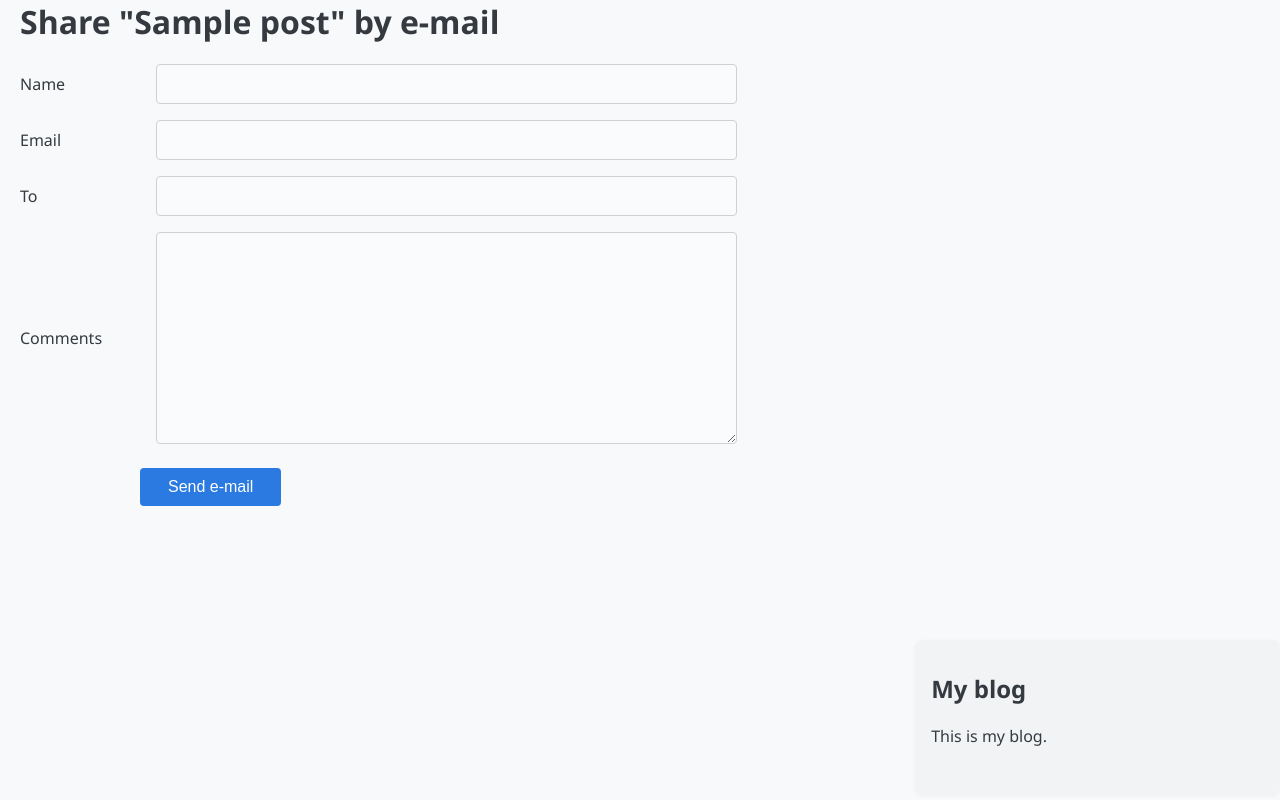
After one commit to Chaay/django-blog-app, a Django app: page /blog/1/share/ in a window 1280 px wide. The commit adds this page. Run offline with Django 4.2, Linux system fonts and the light colour scheme; tables that the repository leaves empty hold one stand-in row (values such as "Sample post").

Commit message:
Add post sharing feature with email form, view, and template integration

```diff
--- /dev/null
+++ b/blog/forms.py
@@ -0,0 +1,8 @@
+from django import forms
+
+class EmailPostForm(forms.Form):
+    name = forms.CharField(max_length=25)
+    email = forms.EmailField()
+    to = forms.EmailField()
+    comments = forms.CharField(required=False,
+                               widget=forms.Textarea)
--- a/blog/static/blog.css
+++ b/blog/static/blog.css
@@ -87,6 +87,7 @@
     width: 70%;
     float: left;
     min-height: 80vh;
+    margin-left: 20px
 }
 
 #sidebar {
@@ -119,3 +120,55 @@
         margin-top: 1rem;
     }
 }
+
+form {
+    max-width: 80%;
+}
+.form-row {
+    display: flex;
+    align-items: center;
+    gap: 16px;
+    margin-bottom: 16px;
+}
+
+.form-row label {
+    min-width: 120px;
+    font-weight: 500;
+    color: #343a40;
+    margin-bottom: 0;
+}
+
+.form-row input[type="text"],
+.form-row input[type="email"],
+.form-row textarea {
+    flex: 1;
+    padding: 10px;
+    border: 1px solid #d0d0d0;
+    border-radius: 4px;
+    font-size: 1rem;
+    background: #fafbfc;
+    margin-bottom: 0;
+}
+
+.field-errors {
+    color: #d32f2f;
+    font-size: 0.95rem;
+    margin-left: 8px;
+}
+
+form input[type="submit"], button[type="submit"] {
+    background: #2a7ae2;
+    color: #fff;
+    border: none;
+    padding: 10px 28px;
+    border-radius: 4px;
+    font-size: 1rem;
+    cursor: pointer;
+    transition: background 0.2s;
+    margin-top: 8px;
+    margin-left: 120px; /* aligns with label width in flex row */
+}
+
+form input[type="submit"]:hover, button[type="submit"]:hover {
+    background: #1857a4;
+}
--- a/blog/templates/blog/post/detail.html
+++ b/blog/templates/blog/post/detail.html
@@ -6,4 +6,9 @@
         Published {{ post.publish }} by {{ post.author }}
     </p>
     {{ post.body|linebreaks }}
+    <p>
+        <a href="{% url "blog:post_share" post.id %}">
+            Share this post
+        </a>
+    </p>
 {% endblock %}
--- /dev/null
+++ b/blog/templates/blog/post/share.html
@@ -0,0 +1,25 @@
+{% extends "blog/base.html" %}
+{% block title %}Share a post{% endblock %}
+{% block content %}
+    {% if sent %}
+        <h1>E-mail successfully sent</h1>
+        <p>
+            "{{ post.title }}" was successfully sent to {{ cd.to }}.
+        </p>
+        {% else %}
+        <h1>Share "{{ post.title }}" by e-mail</h1>
+        <form action="." method="post">
+            {% csrf_token %}
+            {% for field in form %}
+                <div class="form-row">
+                    <label for="{{ field.id_for_label }}">{{ field.label }}</label>
+                    {{ field }}
+                    {% if field.errors %}
+                        <div class="field-errors">{{ field.errors }}</div>
+                    {% endif %}
+                </div>
+            {% endfor %}
+            <input type="submit" value="Send e-mail">
+        </form>
+    {% endif %}
+{% endblock %}
--- a/blog/urls.py
+++ b/blog/urls.py
@@ -9,4 +9,8 @@
     path('<int:year>/<int:month>/<int:day>/<slug:post>/',
          views.post_detail,
          name='post_detail'),
+
+    path('<int:post_id>/share/',
+         views.post_share,
+         name='post_share'),
 ]
--- a/blog/views.py
+++ b/blog/views.py
@@ -2,6 +2,8 @@
 from .models import Post
 from django.core.paginator import Paginator, EmptyPage, PageNotAnInteger
 from django.views.generic import ListView
+from .forms import EmailPostForm
+from django.core.mail import send_mail
 
 # Create your views here.
 class PostListView(ListView):
@@ -17,3 +19,25 @@
             publish__month=month,
             publish__day=day)
     return render(request, 'blog/post/detail.html', {'post': post})
+
+def post_share(request, post_id):
+    # Retrieve post by id
+    post = get_object_or_404(Post, id=post_id, status='published')
+    sent = False
+    if request.method == 'POST':
+        # Form was submitted
+        form = EmailPostForm(request.POST)
+        if form.is_valid():
+            # Form fields passed validation
+            cd = form.cleaned_data
+            post_url = request.build_absolute_uri(
+                post.get_absolute_url())
+            subject = '{} ({}) recommends you reading "{}"'.format(cd['name'], cd['email'], post.title)
+            message = 'Read "{}" at {}\n\n{}\'s comments: {}'.format(post.title, post_url, cd['name'], cd['comments'])
+            send_mail(subject, message, 'admin@myblog.com', [cd['to']])
+            sent = True
+    else:
+        form = EmailPostForm()
+    return render(request, 'blog/post/share.html', {'post': post,
+                                                        'form': form,
+                                                        'sent': sent})
```
Also changed, not shown: config/settings.py (+10 -0 lines).
